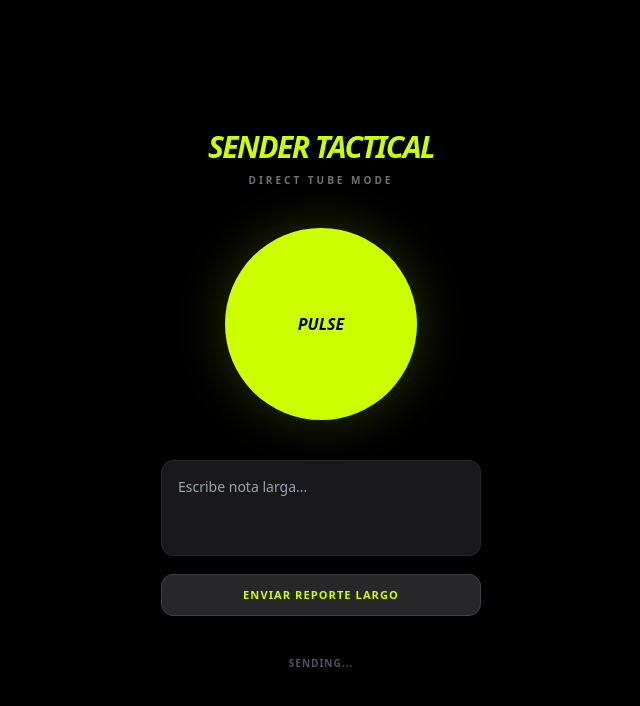
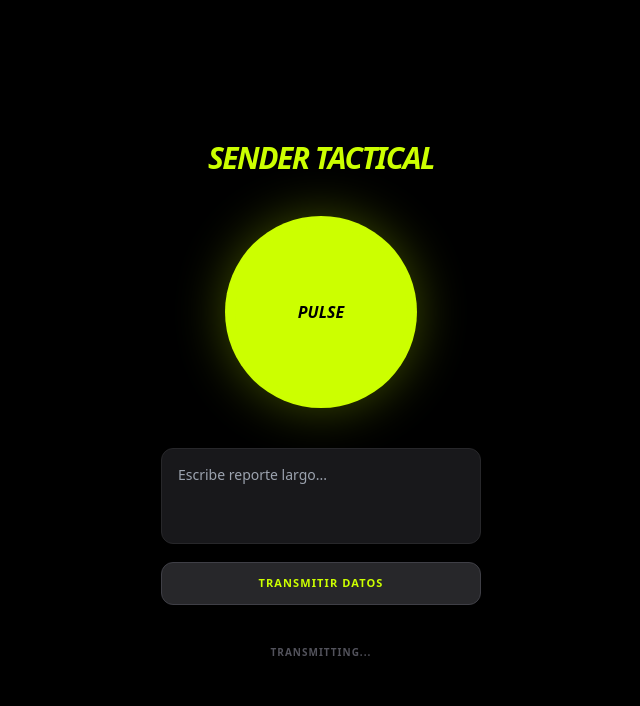
Before and after one commit to PreventiveHP/montcode-sender, a website: page index.html in a window 1280 px wide. Both pictures are taken after a click on the button "PULSE". Shown: the whole page, without its empty margins (319-959 px from the left). Drawn offline with nearby package versions, Linux system fonts and the light colour scheme; no server answers.

Commit message:
Update index.html

```diff
--- a/index.html
+++ b/index.html
@@ -6,45 +6,40 @@
     <title>SENDER - MontCode™</title>
     <script src="https://cdn.tailwindcss.com"></script>
 </head>
-<body class="bg-black text-white flex flex-col items-center justify-center min-h-screen p-6">
-    <div class="text-center mb-10">
-        <h1 class="text-[#ccff00] text-3xl font-black italic uppercase tracking-tighter">SENDER TACTICAL</h1>
-        <p class="text-zinc-500 text-[10px] font-bold uppercase tracking-[0.3em] mt-2">Direct Tube Mode</p>
-    </div>
+<body class="bg-black text-white flex flex-col items-center justify-center min-h-screen p-6 font-sans">
+    <h1 class="text-[#ccff00] text-3xl font-black italic mb-10 uppercase tracking-tighter">Sender Tactical</h1>
 
-    <button onclick="enviarDato('ALERTA: Emergencia detectada. Requiere atención inmediata.')"
-        class="w-48 h-48 bg-[#ccff00] text-black font-black rounded-full border-[10px] border-[#ccff00]/20 shadow-[0_0_50px_rgba(204,255,0,0.2)] active:scale-95 mb-10 uppercase italic">
+    <button onclick="enviarDato('ALERTA: Pulso de emergencia activado.')"
+        class="w-48 h-48 bg-[#ccff00] text-black font-black rounded-full border-[10px] border-[#ccff00]/20 shadow-[0_0_50px_rgba(204,255,0,0.3)] active:scale-95 mb-10 uppercase italic">
         PULSE
     </button>
 
     <div class="w-full max-w-xs space-y-3">
-        <textarea id="chat-input" placeholder="Escribe nota larga..."
+        <textarea id="chat-input" placeholder="Escribe reporte largo..."
             class="w-full bg-zinc-900 border border-zinc-800 rounded-xl p-4 text-white text-sm focus:border-[#ccff00] outline-none h-24 resize-none"></textarea>
         <button onclick="enviarDesdeChat()" class="w-full bg-zinc-800 text-[#ccff00] font-bold py-3 rounded-xl uppercase text-[11px] tracking-widest border border-zinc-700">
-            Enviar Reporte Largo
+            Transmitir Datos
         </button>
     </div>
 
-    <div id="status-box" class="mt-10 text-center">
-        <p id="status-text" class="text-zinc-600 font-bold text-[10px] uppercase tracking-widest">READY</p>
-    </div>
+    <p id="status-text" class="mt-10 text-zinc-600 font-bold text-[10px] uppercase tracking-widest">Ready</p>
 
     <script>
         async function enviarDato(contenido) {
             const status = document.getElementById('status-text');
-            status.innerText = "SENDING...";
+            status.innerText = "TRANSMITTING...";
             try {
                 const response = await fetch('/api/pusher-relay', {
                     method: 'POST',
                     headers: { 'Content-Type': 'application/json' },
-                    body: JSON.stringify({ text: contenido, channel_id: "TEST-ID" })
+                    body: JSON.stringify({ message: contenido }) // Campo 'message' como pide tu Relay
                 });
                 if (response.ok) {
                     status.innerText = "SENT SUCCESS ✅";
                     status.className = "text-[#ccff00] font-bold text-[10px] uppercase tracking-widest";
                 }
             } catch (error) {
-                status.innerText = "ERROR ❌";
+                status.innerText = "FAILED ❌";
             }
         }
 
```
